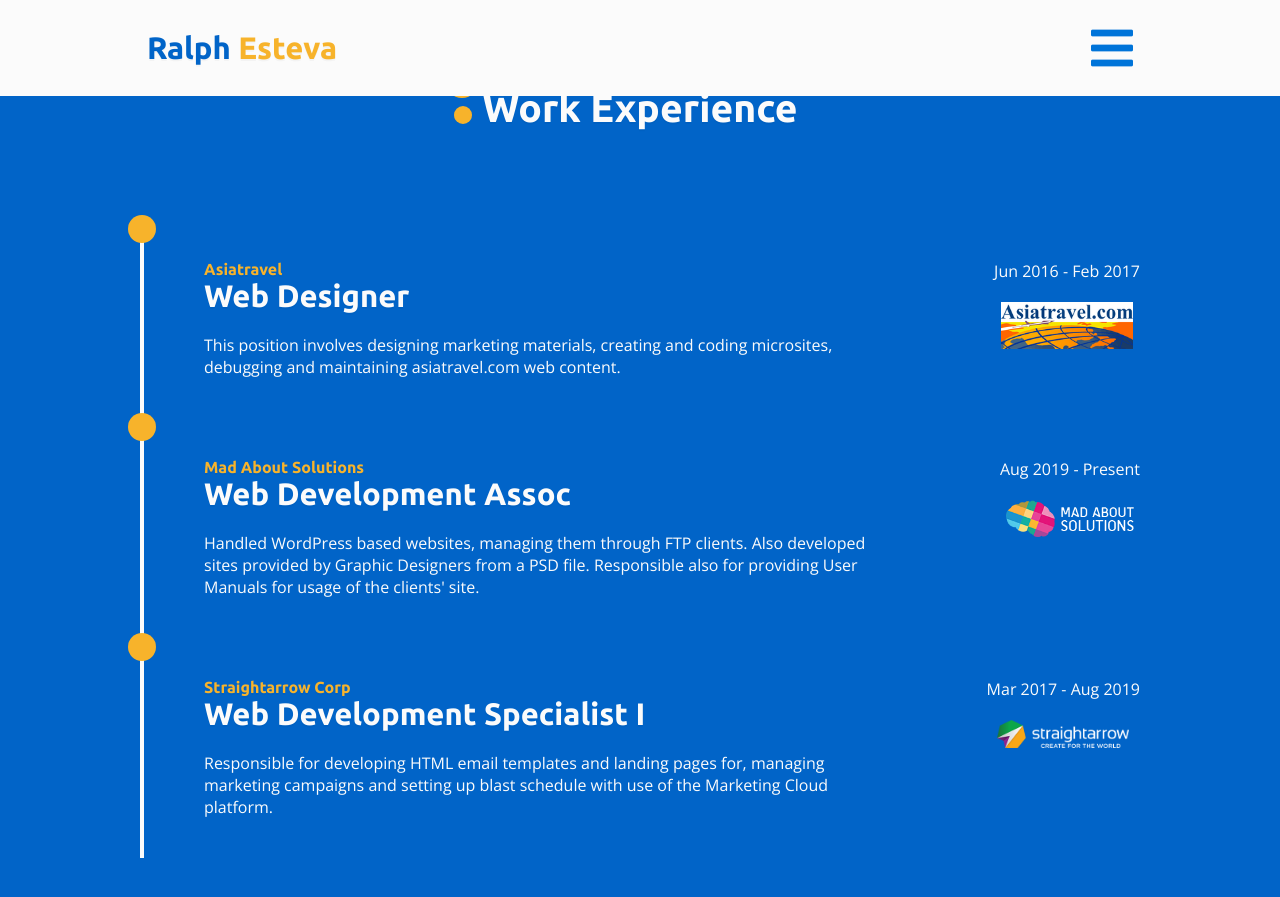
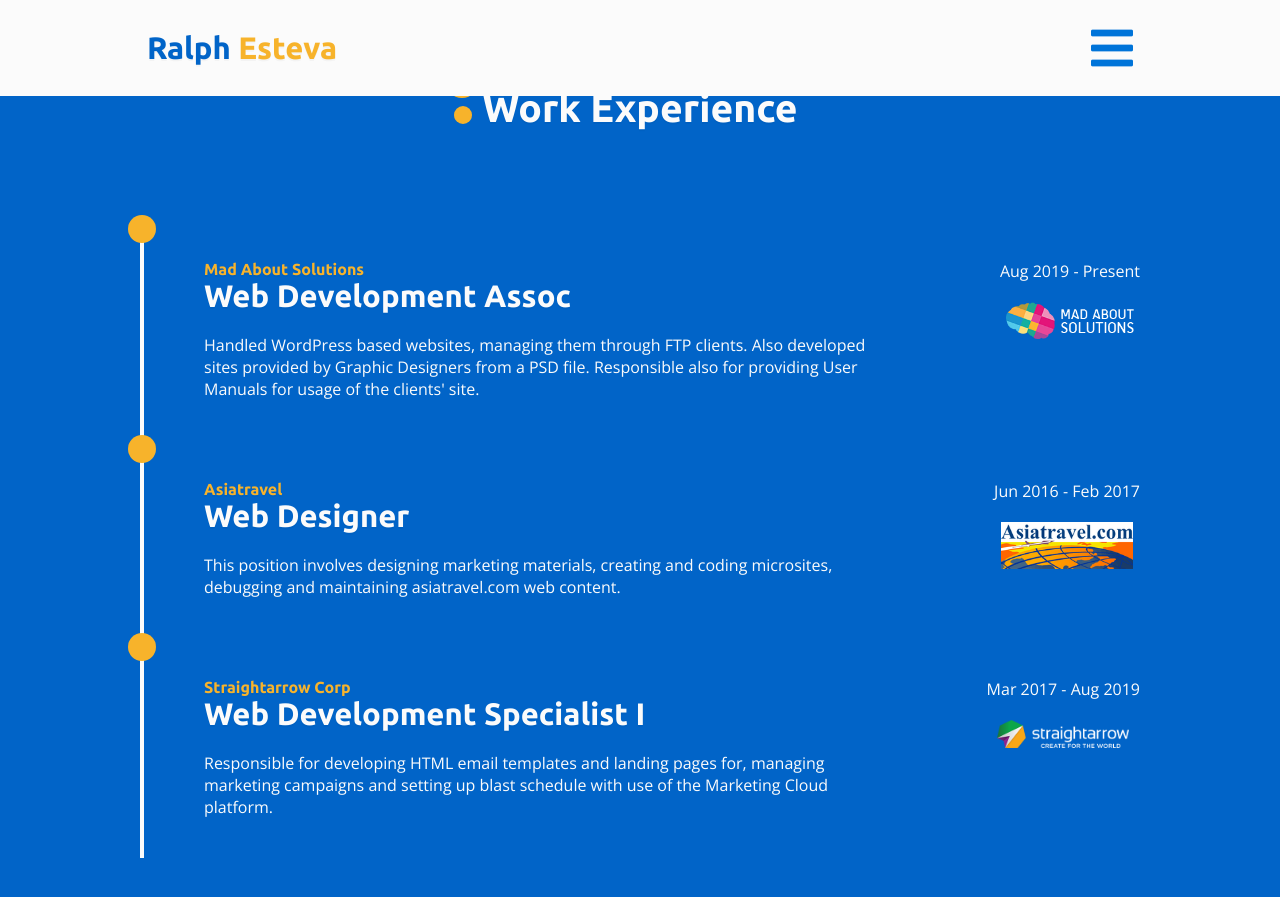
Before and after one commit to rapsamaniego27/portfolio-2020, a Jekyll site: the page built from about-me/index.html, in a window 1280 px wide and 900 px high, scrolled down 644 px. Shown: the top 897 px of the window. Built offline with Jekyll 4.4.1, drawn with Linux system fonts in a browser that asks for light colours; nearby versions of some CDN libraries.

Commit message:
added cms

```diff
--- a/_includes/contact-form.html
+++ b/_includes/contact-form.html
@@ -33,12 +33,12 @@
     </div>
     <div class="col-md4 avatar-container">
      <div class="avatar-circle">
-      <img src="../images/ralph-call.png" alt="Ralph Banana" title="Ralph Banana" class="avatar-img" loading=lazy>
+      <img src="../images/ralph-call.png" alt="Rap Esteva | Contact" title="Rap Esteva | Contact" class="avatar-img" loading=lazy>
      </div>
     </div>
    </div>
    <div class="contact-form__question-container mt-md-30 mr-20 ml-20">
-    <img src="../images/letter.svg" alt="Contact SVG" title="Contact SVG" class="contact-form__question-svg mr-20 ml-20"
+    <img src="../images/letter.svg" alt="Rap Esteva | Contact" title="Rap Esteva | Contact" class="contact-form__question-svg mr-20 ml-20"
      loading=lazy>
     <p class="contact-form__question hex-white pr-20 pl-20">
      Projects? Questions or just a plain Hello?
--- a/_includes/diary-card.html
+++ b/_includes/diary-card.html
@@ -1,6 +1,6 @@
 <div class="diary-result">
  <div class="diary-result__img-container">
-  <img src="{{ site.baseurl }}{{ chapter.image }}" alt="Diary Result" title="Diary Result" class="diary-result__img">
+  <img src="{{ site.baseurl }}{{ chapter.image }}" alt="Rap Esteva | {{ chapter.title }}" title="Rap Esteva | {{ chapter.title }}" class="diary-result__img">
  </div>
  <div class="diary-result__content">
   <div class="diary-result__content-wrapper">
--- a/_includes/sample-projects.html
+++ b/_includes/sample-projects.html
@@ -5,5 +5,5 @@
    <a href="{{sample.link}}" target="_blank" class="btn btn-primary mt-10"><i class="fa fa-link"></i> View Project</a>
   </div>
  </div>
- <img src="{{site.baseurl}}{{sample.thumbnail}}" alt="" title="" class="sample-img">
+ <img src="{{site.baseurl}}{{sample.thumbnail}}" alt="Rap Esteva | Samples | {{sample.title}}" title="Rap Esteva | Samples | {{sample.title}}" class="sample-img" loading="lazy">
 </div>
--- a/about-me/index.html
+++ b/about-me/index.html
@@ -8,7 +8,7 @@
 <section class="grid-container">
  <div class="about-me__container container__flex mt-40">
   <div class="intro-img__section col-lg5 col-md5 align-content-center col-xs-12">
-   <img src="{{site.baseurl}}/images/rap-about.png" class="intro-img__model" loading=lazy>
+   <img src="{{site.baseurl}}/images/rap-about.png"  alt="Rap Esteva | About Me | {{sample.title}}" title="Rap Esteva | About Me | {{sample.title}}" class="intro-img__model" loading=lazy>
   </div>
 
   <div class="core-technologies__section col-offset-2 col-lg5 col-md5 col-xs-12">
@@ -70,7 +70,8 @@
 
   <div class="works mt-40 pr-lg-30 pl-lg-30 pb-60">
 
-    {% for job in site.jobs %}
+    {% assign jobs = site.jobs | sort: 'start_date' %}
+    {% for job in jobs %}
       {% include snippet-job.html %}
     {% endfor %}
 
```
